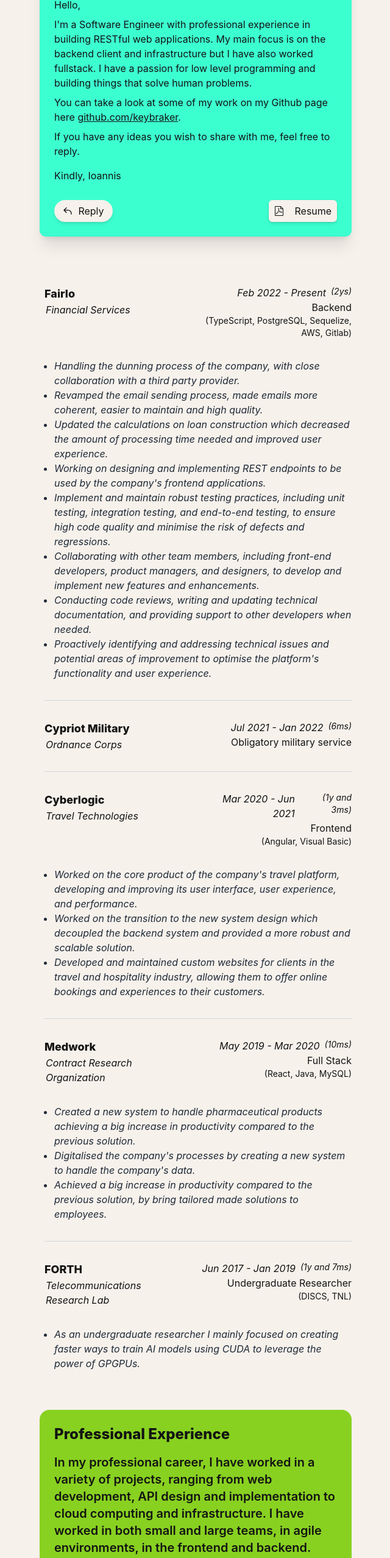
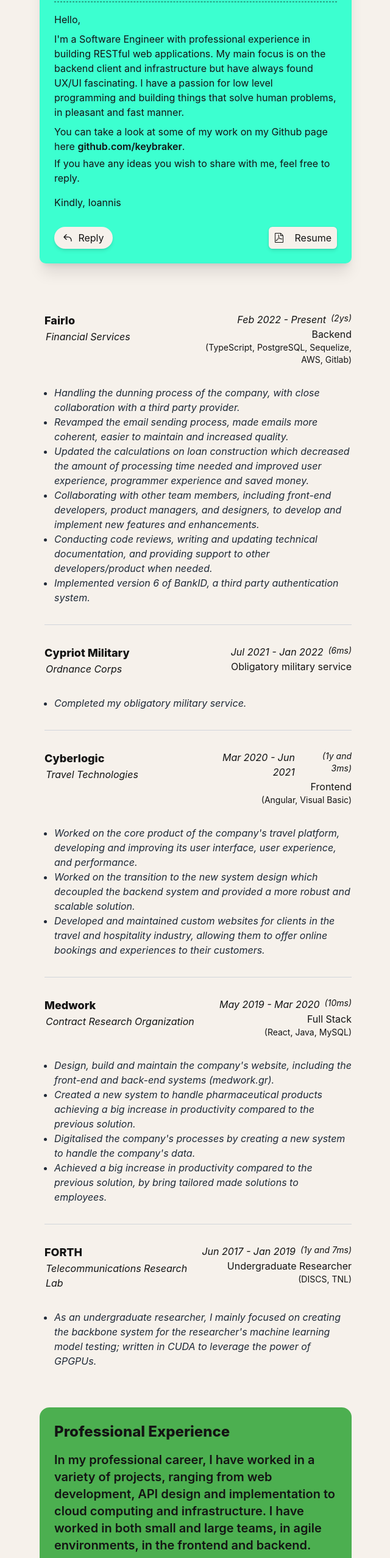
Before and after one commit to keybraker/keybraker.github.io, a Next.js app: page / in a window 1280 px wide. Shown: the part 232-2787 px from the top of the page at 61% size, without its empty margins (319-959 px from the left). Built offline with nearby package versions, Linux system fonts and the light colour scheme.

Commit message:
Update October 2024 #1

```diff
--- a/src/abilities/email.tsx
+++ b/src/abilities/email.tsx
@@ -5,7 +5,7 @@ import { useEffect, useState } from "react";
 import { description } from "@/pages";
 
 const mail = "iantsiakkas@gmail.com";
-const mailDisplay = "me@mail.com";
+const mailDisplay = "ioannis.tsiakkas@mail.com";
 const mailto = "mailto:" + mail;
 const subject = "?subject=" + "Hey%20Ioannis";
 // const body = "&body=" + "Email%20Body";
@@ -35,7 +35,7 @@ export default function Email() {
   const hasMounted = useHasMounted();
 
   return (
-    <section className="mb-12 rounded-[10px] bg-verge-cyan text-tsiakkas-dark p-4 sm:p-6 shadow-xl">
+    <section className="mb-12 rounded-[10px] bg-verge-cyan text-tsiakkas-dark p-6 shadow-xl">
       {/* <HeadScene /> */}
       <div className="grid grid-cols-2 justify-between w-full">
         <div className="flex flex-col w-full ">
@@ -67,11 +67,10 @@ export default function Email() {
         </div>
       </div>
 
-      <div className="my-4 border border-dashed border-tsiakkas-dark"></div>
+      <div className="my-4 border border-dashed border-tsiakkas-dark opacity-40"></div>
 
       <div>
         <p>Hello,</p>
-
         <p className="mt-2 whitespace-pre-line">{description}</p>
         <p className="mt-2 whitespace-pre-line">
           You can take a look at some of my work on my Github page here{" "}
@@ -80,13 +79,13 @@ export default function Email() {
             href="https://github.com/keybraker"
             target="_blank"
             rel="noreferrer"
-            className="underline"
+            className="font-semibold hover:underline hover:text-blue-700 hover:shadow-2xl"
           >
             github.com/keybraker
           </a>
           .
         </p>
-        <p className="mt-2 whitespace-pre-line">
+        <p className="mt-1 whitespace-pre-line">
           If you have any ideas you wish to share with me, feel free to reply.
         </p>
 
--- a/src/abilities/experience.tsx
+++ b/src/abilities/experience.tsx
@@ -12,13 +12,11 @@ const experiences: ShowcaseType[] = [
     technologies: ["TypeScript", "PostgreSQL", "Sequelize", "AWS", "Gitlab"],
     description: [
       "Handling the dunning process of the company, with close collaboration with a third party provider.",
-      "Revamped the email sending process, made emails more coherent, easier to maintain and high quality.",
-      "Updated the calculations on loan construction which decreased the amount of processing time needed and improved user experience.",
-      "Working on designing and implementing REST endpoints to be used by the company's frontend applications.",
-      "Implement and maintain robust testing practices, including unit testing, integration testing, and end-to-end testing, to ensure high code quality and minimise the risk of defects and regressions.",
+      "Revamped the email sending process, made emails more coherent, easier to maintain and increased quality.",
+      "Updated the calculations on loan construction which decreased the amount of processing time needed and improved user experience, programmer experience and saved money.",
       "Collaborating with other team members, including front-end developers, product managers, and designers, to develop and implement new features and enhancements.",
-      "Conducting code reviews, writing and updating technical documentation, and providing support to other developers when needed.",
-      "Proactively identifying and addressing technical issues and potential areas of improvement to optimise the platform's functionality and user experience.",
+      "Conducting code reviews, writing and updating technical documentation, and providing support to other developers/product when needed.",
+      "Implemented version 6 of BankID, a third party authentication system.",
     ],
   },
   {
@@ -28,6 +26,9 @@ const experiences: ShowcaseType[] = [
       '<span class="text-tsiakkas-dark dark:text-tsiakkas-light"><a href="http://www.army.gov.cy/" rel="noopener noreferrer" target="_blank" class="hover:underline">Cypriot Military</a></span>',
     info: '<span class="text-tsiakkas-dark dark:text-tsiakkas-light">Ordnance Corps</span>',
     position: '<span class="text-tsiakkas-dark dark:text-tsiakkas-light">Obligatory military service</span>',
+    description: [
+      "Completed my obligatory military service.",
+    ],
   },
   {
     start: new Date("2020-03-01"),
@@ -47,11 +48,12 @@ const experiences: ShowcaseType[] = [
     start: new Date("2019-05-01"),
     end: new Date("2020-03-01"),
     title:
-      '<a href="https://www.medwork.gr/index.php" rel="noopener noreferrer" target="_blank" class="hover:underline">Medwork</a>',
+      '<a href="https://www.medwork.gr" rel="noopener noreferrer" target="_blank" class="hover:underline">Medwork</a>',
     info: "Contract Research Organization",
     position: "Full Stack",
     technologies: ["React", "Java", "MySQL"],
     description: [
+      "Design, build and maintain the company's website, including the front-end and back-end systems (<a href=\"https://www.medwork.gr\" rel=\"noopener noreferrer\" target=\"_blank\" class=\"hover:underline\">medwork.gr</a>).",
       "Created a new system to handle pharmaceutical products achieving a big increase in productivity compared to the previous solution.",
       "Digitalised the company's processes by creating a new system to handle the company's data.",
       "Achieved a big increase in productivity compared to the previous solution, by bring tailored made solutions to employees.",
@@ -69,7 +71,7 @@ const experiences: ShowcaseType[] = [
       '<a href="https://www.ics.forth.gr/tnl" rel="noopener noreferrer" target="_blank" class="hover:underline">TNL</a>',
     ],
     description: [
-      "As an undergraduate researcher I mainly focused on creating faster ways to train AI models using CUDA to leverage the power of GPGPUs.",
+      "As an undergraduate researcher, I mainly focused on creating the backbone system for the researcher's machine learning model testing; written in CUDA to leverage the power of GPGPUs.",
     ],
   },
 ];
--- a/src/abilities/skills.tsx
+++ b/src/abilities/skills.tsx
@@ -4,11 +4,15 @@ import { SkillType } from "@/types/skill";
 const skills: SkillType[] = [
   {
     category: "Tools",
-    qualifications: ["Git", "Github Actions", "Docker", "AWS", "ExpressJS", "Jest", "Zod"],
+    qualifications: ["Git", "Github Actions", "Docker", "AWS"],
   },
   {
-    category: "Databases & ORMs",
-    qualifications: ["PostgreSQL", "MySQL", "MongoDB", "Mongoose", "Raw SQL", "Sequelize"],
+    category: "Practices",
+    qualifications: ["Agile", "Scrum", "Kanban"],
+  },
+  {
+    category: "Personal Attributes",
+    qualifications: ["Problem Solver", "Team Player", "Adaptable"],
   },
   {
     category: "Languages",
--- a/src/abilities/softwareEngineering.tsx
+++ b/src/abilities/softwareEngineering.tsx
@@ -4,16 +4,28 @@ import { SkillType } from "@/types/skill";
 const skills: SkillType[] = [
   {
     category: "Code Design",
-    qualifications: ["Testing", "Test driven development", "Refactoring", "Clean code"],
+    qualifications: ["Testing (unit, integration, e2e)", "Domain Driven Design"],
   },
   {
     category: "Architecture",
-    qualifications: ["Event Bridge", "Lambdas", "CronJob", "Microservices"],
+    qualifications: [
+      "Events",
+      "Lambdas",
+      "CronJobs",
+      "Microservices",
+      "Monoliths",
+      "REST",
+      "APIs",
+    ],
   },
   {
-    category: "Practices",
-    qualifications: ["Agile", "Scrum", "Kanban"],
+    category: "Databases",
+    qualifications: ["SQL", "non SQL", "Raw SQL", "ORMs"],
   },
+  {
+    category: "Frontend",
+    qualifications: ["React", "Angular", "Next.js", "TypeScript"]
+  }
 ];
 
 export default function SoftwareEngineeringPage() {
--- a/src/components/showcaseListings.tsx
+++ b/src/components/showcaseListings.tsx
@@ -20,7 +20,7 @@ function ShowcaseListing({
   return (
     <>
       <div className="flex flex-row justify-between text-tsiakkas-dark dark:text-tsiakkas-light">
-        <div className=" w-4/12 no-wrap flex flex-col justify-start text-start align-top">
+        <div className=" w-6/12 no-wrap flex flex-col justify-start text-start align-top">
           <div
             className="content font-extrabold text-lg white"
             dangerouslySetInnerHTML={{ __html: showcase.title }}
--- a/src/pages/index.tsx
+++ b/src/pages/index.tsx
@@ -11,8 +11,8 @@ import Head from "next/head";
 
 const title = "Ioannis Tsiakkas";
 export const description = "I'm a Software Engineer with professional experience in building RESTful web applications. \
-  My main focus is on the backend client and infrastructure but I have also worked fullstack. \
-  I have a passion for low level programming and building things that solve human problems.";
+  My main focus is on the backend client and infrastructure but have always found UX/UI fascinating. \
+  I have a passion for low level programming and building things that solve human problems, in pleasant and fast manner.";
 
 const categories: CategoryProps[] = [
   {
@@ -40,7 +40,7 @@ const categories: CategoryProps[] = [
     description: "My education has provided me with a strong foundation in computer science, with a focus on software engineering. \
     In a demanding academic setting I have learned to work under pressure and to meet deadlines. \
     I have also learned to work in a team environment, and to communicate effectively with my peers.",
-    colour: "bg-verge-red",
+    colour: "bg-verge-orange",
   },
   {
     title: "Notable Projects",
@@ -48,7 +48,7 @@ const categories: CategoryProps[] = [
     I find it very important to keep up with the latest trends in technology, and to always be learning. \
     And it does not heart when you can also have an impact on other people's lives. \
     Some of my projects are available on my <a href=\"https://github.com/keybraker\" rel=\"noopener noreferrer\" target=\"_blank\" class=\"hover:underline\">Github</a> where I contribute to open source projects, while also creating my own.",
-    colour: "bg-verge-purple",
+    colour: "bg-verge-green",
   },
 ];
 
@@ -137,8 +137,7 @@ export default function Home() {
                 <div className="flex flex-1 flex-col eq:mr-100 mx-auto w-full">
                   <ProjectsPage />
                   <p className="text-md font-bold mt-12 italic">
-                    (Find all my work on my{" "}
-                    <a
+                    (Find all my work on{" "}<a
                       role="link"
                       aria-label="keybraker's GitHub page"
                       href="https://github.com/keybraker"
@@ -146,9 +145,8 @@ export default function Home() {
                       rel="noopener noreferrer"
                       className="hover:text-medwork-dark hover:text-verge-blue hover:underline"
                     >
-                      GitHub
-                    </a>
-                    {" "}page)
+                      github.com/keybraker
+                    </a>)
                   </p>
                 </div>
                 <div className="eq:self-stretch block z-0 eq:flex eq:flex-1 eq:flex-col w-full">
--- a/tailwind.config.js
+++ b/tailwind.config.js
@@ -50,6 +50,11 @@ module.exports = {
           red: "#FF3D00",
           blue: "#1B96F5",
           pink: "#FFC2E7",
+          yellow: "#FFEB3B",
+          green: "#4CAF50",
+          orange: "#FF9800",
+          navy: "#001F3F",
+          grey: "#9E9E9E"
         },
         primary: {
           50: "#eff6ff",
```
Also changed, not shown: 2 other files (tests, documents, lock files or other folders).
